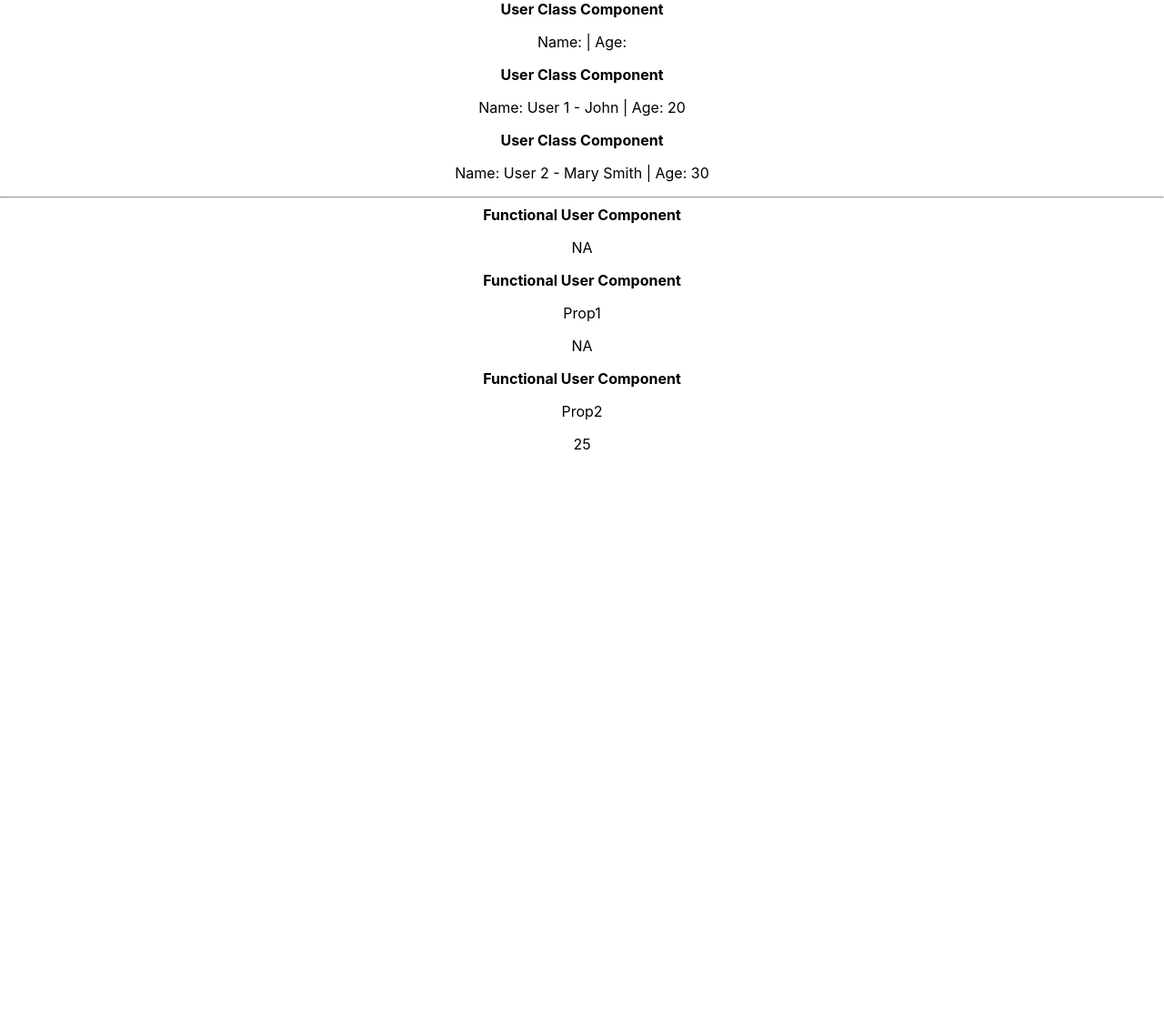
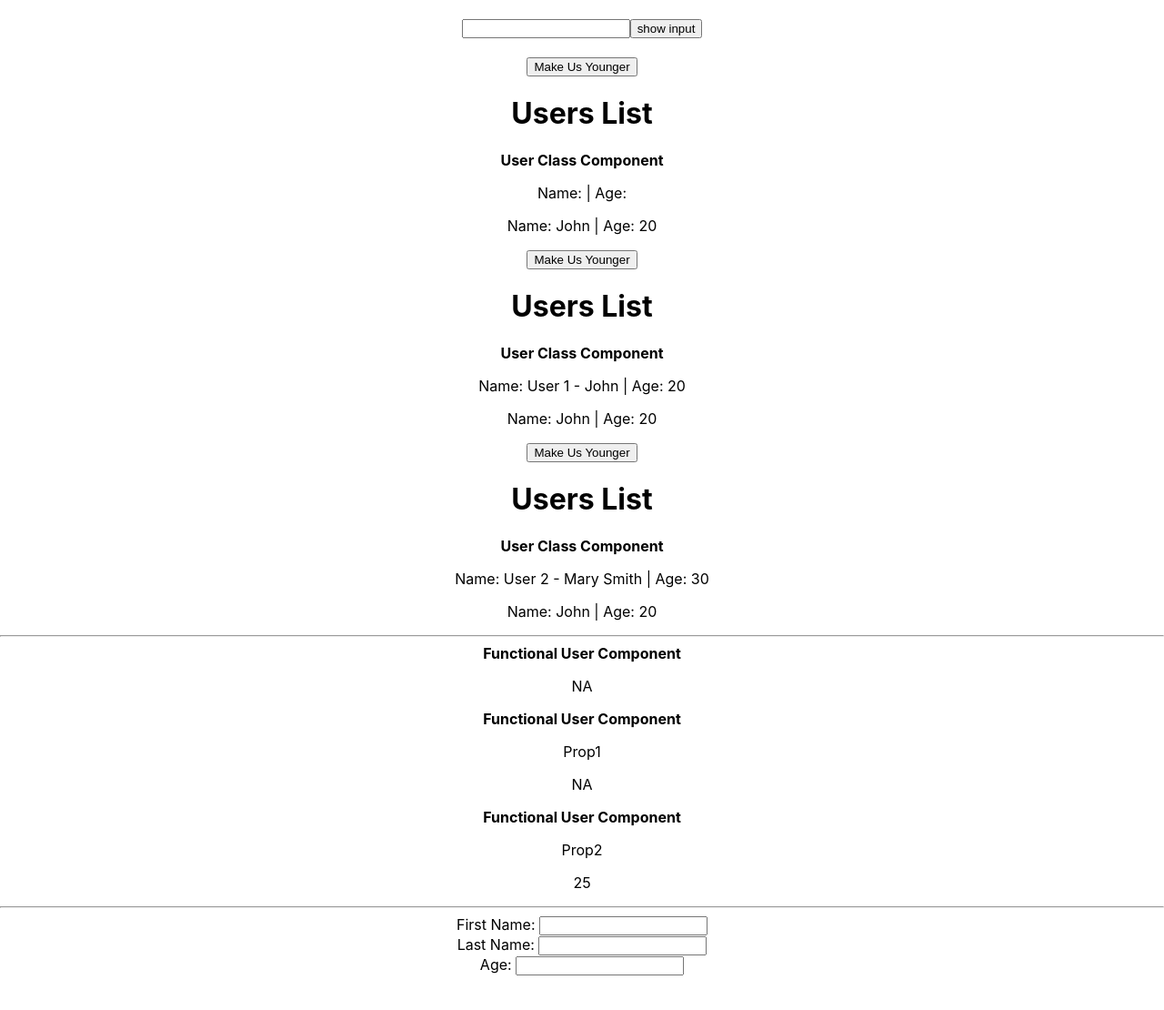
Before and after one commit to loganblackstad/react-sandbox, a React (Create React App) app: page / in a window 1280 px wide. Shown: the top 1110 px of the page at 91% size. Before the commit the page ends 800 px from the top, so only its background shows below. Built offline with nearby package versions, Linux system fonts and the light colour scheme.

Commit message:
react feature

```diff
--- a/src/App.css
+++ b/src/App.css
@@ -1,5 +1,6 @@
 .App {
   text-align: center;
+  height: 200vh;
 }
 
 .App-logo {
--- a/src/App.js
+++ b/src/App.js
@@ -3,9 +3,38 @@ import FunctionalUser from './components/FunctionalUser.js';
 import ClassUser from './components/ClassUser.js';
 import './App.css';
 
+
+const MyInput = (props) => {
+  return (
+    <input type="text" ref={props.inputRef} />)
+}
+
+const CustomFuncComp = (props) => {
+
+  let textRef = null;
+
+  const handleClick = () => {
+    alert(`yey, input val is ${textRef.value}`)
+  }
+
+  return (
+    <div style={styles.myInput}>
+      <MyInput inputRef={(input) => { textRef = input; }} />
+      <input type="button" value="show input" onClick={handleClick} />
+    </div>
+  );
+}
+
 function App() {
+
+
   return (
     <div className="App">
+
+
+      <div>
+        <CustomFuncComp />
+      </div>
 
       <ClassUser />
       {/* props can be passed down through class components */}
@@ -19,8 +48,32 @@ function App() {
       <FunctionalUser>Prop1</FunctionalUser>
       <FunctionalUser age="25">Prop2</FunctionalUser>
 
+      <hr />
+
+      <div>
+        <span>First Name: </span>
+        <input type="text" />
+      </div>
+      <div>
+        <span>Last Name: </span>
+        <input type="text" />
+      </div>
+      <div>
+        <span>Age: </span>
+        <input type="text" />
+      </div>
+      <div>
+        {/* <button onClick={() => greetUser("John")}>Click Here</button> */}
+      </div>
+
+
     </div>
   );
 }
+const styles = {
+  myInput: {
+    'margin': '20px'
+  }
+}
 
 export default App;
--- a/src/components/ClassUser.js
+++ b/src/components/ClassUser.js
@@ -1,13 +1,37 @@
 import React, { Component } from 'react';
 
 class ClassUser extends Component {
+  state = {
+    users: [
+      { name: "John", age: 20 },
+      { name: "Jill", age: 30 },
+      { name: "Peter", age: 40 },
+    ],
+    title: "Users List"
+  }
+
+
+  // setState is Asyncronous
+  makeYounger = () => {
+    console.log('clicked');
+    this.setState({
+      users: [
+        { name: "John", age: 19 },
+        { name: "Jill", age: 29 },
+        { name: "Peter", age: 39 },
+      ]
+    })
+  }
+
   render() {
     return (
       <div>
-
+        <button onClick={this.makeYounger}>Make Us Younger</button>
+        <br />
+        <h1>{this.state.title}</h1>
         <b>User Class Component</b>
         <p>Name: {this.props.title} {this.props.children} | Age: {this.props.age}</p>
-
+        <p>Name: {this.state.users[0].name} | Age: {this.state.users[0].age}</p>
       </div>
     )
   }
--- a/src/components/FunctionalUser.js
+++ b/src/components/FunctionalUser.js
@@ -4,6 +4,8 @@ import React from 'react';
 export const FunctionalUser = (props) => {
   //props have to be passed into a functional component
   // return (<div>Users Functional Component</div>)
+
+  // Functional COmponents are stateless components
 
   let age = props.age;
 
@@ -12,7 +14,7 @@ export const FunctionalUser = (props) => {
       <b>Functional User Component</b>
       <br />
       <p>{props.children}</p>
-      <p>{props.age ? props.age : 'NA'}</p>
+      <p>{age ? props.age : 'NA'}</p>
     </div>
   )
 }
```
